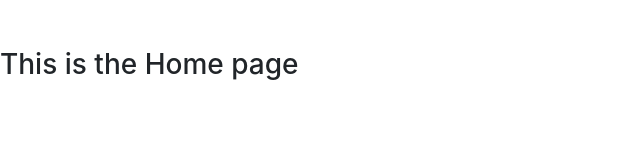
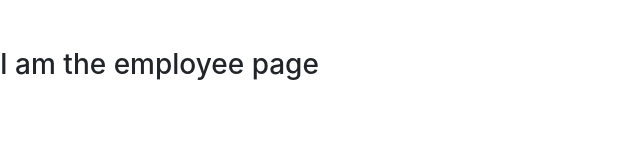
Before and after one commit to emwhylaj/employee-management-app, a React (Create React App) app: page /department in a window 1280 px wide. Shown: the top 160 px of the page, without its empty margins (0-640 px from the left). Built offline with nearby package versions, Linux system fonts and the light colour scheme.

Commit message:
adding router to the app

```diff
--- a/package.json
+++ b/package.json
@@ -10,6 +10,7 @@
     "react": "^17.0.1",
     "react-bootstrap": "^1.4.3",
     "react-dom": "^17.0.1",
+    "react-router-dom": "^5.2.0",
     "react-scripts": "4.0.2",
     "web-vitals": "^1.1.0"
   },
--- a/src/App.js
+++ b/src/App.js
@@ -4,12 +4,19 @@ import Button from "react-bootstrap/Button";
 import { Home } from "./components/Home";
 import { Employee } from "./components/Employee";
 import { Department } from "./components/Department";
+import { Switch, Route, BrowserRouter } from "react-router-dom";
 
 function App() {
   return (
-    <div className="mt-5 d-flex justify-content-left">
-      <Home />
-    </div>
+    <BrowserRouter>
+      <div className="mt-5 d-flex justify-content-left">
+        <Switch>
+          <Route path="/" component={Home} exact />
+          <Route path="/" component={Employee} />
+          <Route path="/" component={Department} />
+        </Switch>
+      </div>
+    </BrowserRouter>
   );
 }
 
--- a/src/components/Department.jsx
+++ b/src/components/Department.jsx
@@ -0,0 +1,11 @@
+import React, { Component } from "react";
+
+export class Department extends Component {
+  render() {
+    return (
+      <div>
+        <h3>I am the department page</h3>
+      </div>
+    );
+  }
+}
--- a/src/components/Employee.jsx
+++ b/src/components/Employee.jsx
@@ -0,0 +1,11 @@
+import React, { Component } from "react";
+
+export class Employee extends Component {
+  render() {
+    return (
+      <div>
+        <h3>I am the employee page</h3>
+      </div>
+    );
+  }
+}
```
Also changed, not shown: 1 other file (tests, documents, lock files or other folders).
